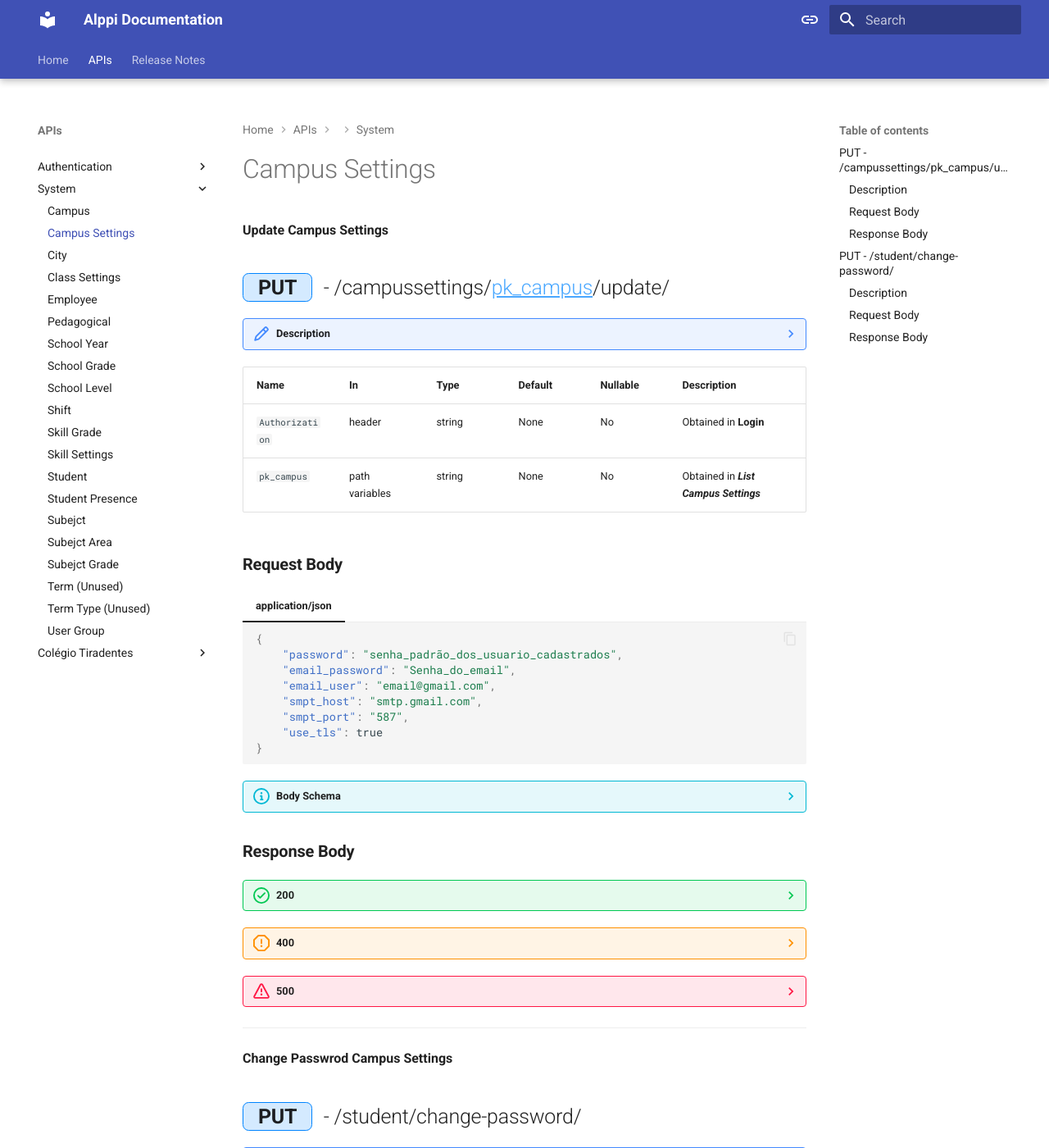
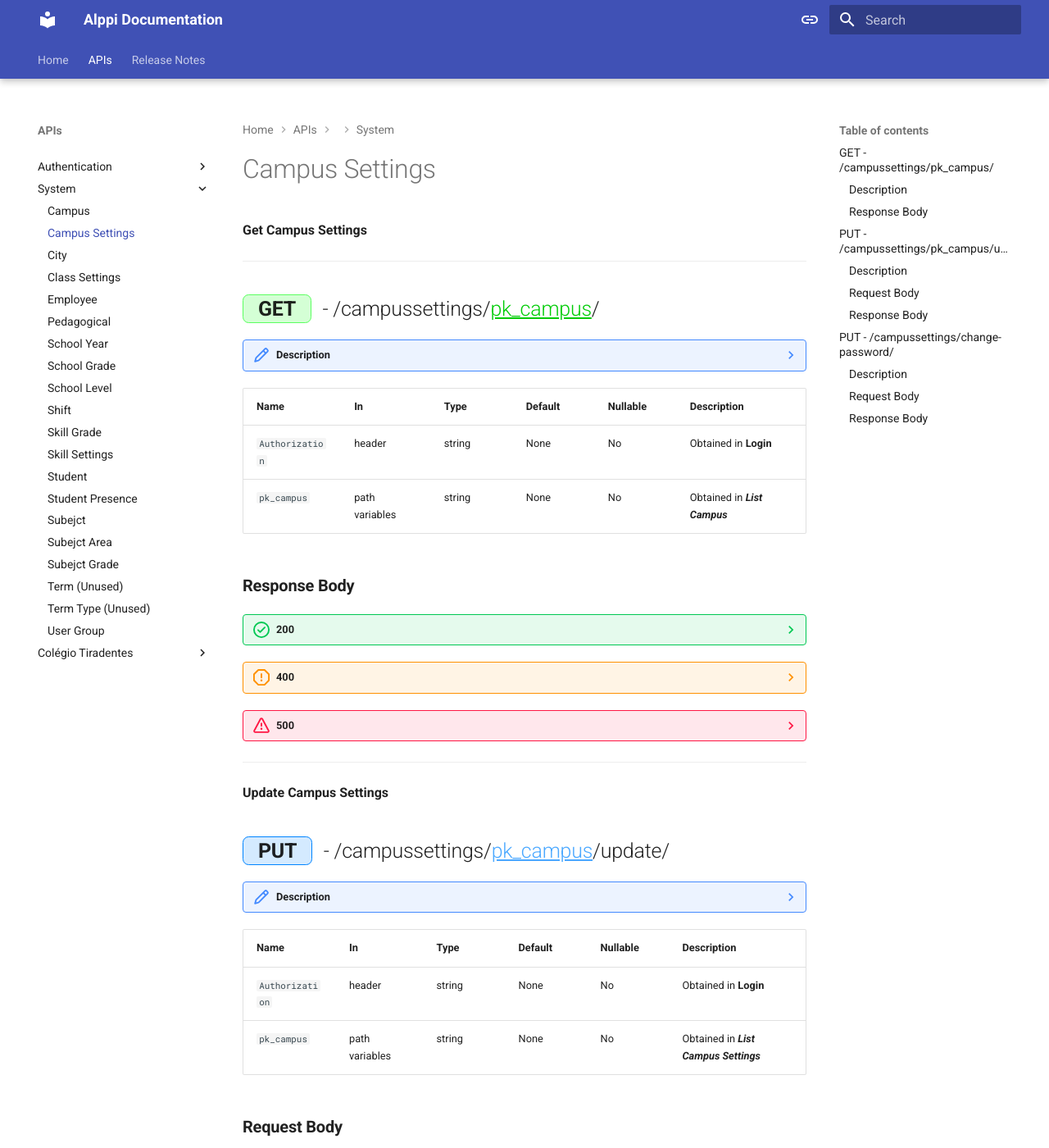
Before and after one commit to AlppiTechnology/AlppiDocumentation, an MkDocs documentation site: the page built from docs/api/system/campus_settings.md, in a window 1280 px wide and 1400 px high. Shown: the whole window at 82% size. Built offline with MkDocs 1.6.1 and Material for MkDocs 9.7.7, drawn with Linux system fonts in a browser that asks for light colours; some of the changed text lies outside the part shown.

Commit message:
fix: atualizações de rotas GET e UPDATE do campus settings

````diff
--- a/docs/api/system/campus_settings.md
+++ b/docs/api/system/campus_settings.md
@@ -1,11 +1,122 @@
 # Campus Settings
 
 
+**Get Campus Settings**
+
+---
+
+## **<element class="http-get">GET<element>** - /campussettings/<element class="path-get">pk_campus</element>/
+
+
+??? note "Description"
+
+    ### Description
+    Captura as informações detalhadas em do campus settings
+
+
+| Name              | In | Type | Default | Nullable | Description                          |
+| :-----------------|:---|:-----|:--------|:---------|:------------------------------------ |
+| `Authorization`   | header | string | None | No | Obtained in **Login** |
+| `pk_campus`| path variables| string | None | No | Obtained in **_List Campus_**|
+
+
+### **Response Body**
+
+??? success "200"
+
+    === "application/json"
+
+        ``` json
+            {
+                "pk_campus_settings": 1,
+                "smpt_host": "smtp.gmail.com",
+                "smpt_port": "587",
+                "email_user": "patrick.berlatto@gmail.com",
+                "email_password": "!8A0kXhtgNPeTw#",
+                "use_tls": true,
+                "email_auth_credentials": null
+            }
+        ```
+
+    ??? info "Schema"
+
+        ```{ .json .no-copy}
+            {
+                "pk_campus_settings": integer,
+                "smpt_host": string,
+                "smpt_port": string,
+                "email_user": string,
+                "email_password": string,
+                "use_tls": boolean,
+                "email_auth_credentials": string | null
+            }
+        ```
+
+??? warning "400"
+
+    === "Error 1"
+
+        ``` json
+            {
+                "detail": "Não foi possivel encontrar este CampusSettings.",
+                "render": 0
+            }
+        ```
+
+        ??? info "Schema"
+
+            ``` { .json .no-copy}
+                {
+                    "detail": string,
+                    "render": integer
+                }
+            ```
+    === "Error 2"
+
+        ``` json
+            {
+                "detail": {
+                    "smpt_host": [
+                        "This field is required."
+                    ]
+                },
+                "render": 0|
+            }
+        ```
+
+        ??? info "Schema"
+
+            ```{ .json .no-copy}
+                {
+                    "detail": object,
+                    "render": integer
+                }
+            ```
+
+??? danger "500"
+
+    === "Error 1"
+
+        ``` json
+            {
+                "detail": "Problemas ao visualizar CampusSettings",
+                "error": "descrição do erro interno"
+            }
+        ```
+
+        ??? info "Schema"
+
+            ```{ .json .no-copy}
+                {
+                    "detail": string
+                    "error": string
+                }
+            ```
+
+---
+
 **Update Campus Settings**
 ## **<element class="http-put">PUT<element>** - /campussettings/<element class="path-put">pk_campus</element>/update/
-
-
-
 
 ??? note "Description"
 
@@ -26,7 +137,6 @@
 
     ``` json
     {
-        "password": "senha_padrão_dos_usuario_cadastrados",
         "email_password": "Senha_do_email",
         "email_user": "email@gmail.com",
         "smpt_host": "smtp.gmail.com",
@@ -38,7 +148,6 @@
 
     ```json
     {
-        "password": string,
         "email_password": string,
         "email_user": string,
         "smpt_host": string,
@@ -129,14 +238,14 @@
 
 **Change Passwrod Campus Settings**
 
-## **<element class="http-put">PUT<element>** - /student/change-password/
+## **<element class="http-put">PUT<element>** - /campussettings/change-password/
 
 ??? note "Description"
 
     ### Description
-    Rota para mudar senha do estudante.
+    Rota para mudar senha padrão do campus.
 
-    É mudado a senha do proprio usuario.
+    É mudado a senha do campus do usuario logado.
 
 | Name            | In             | Type    | Default | Nullable | Description                     |
 | :-------------- | :------------- | :------ | :------ | :------- | :------------------------------ |
````
